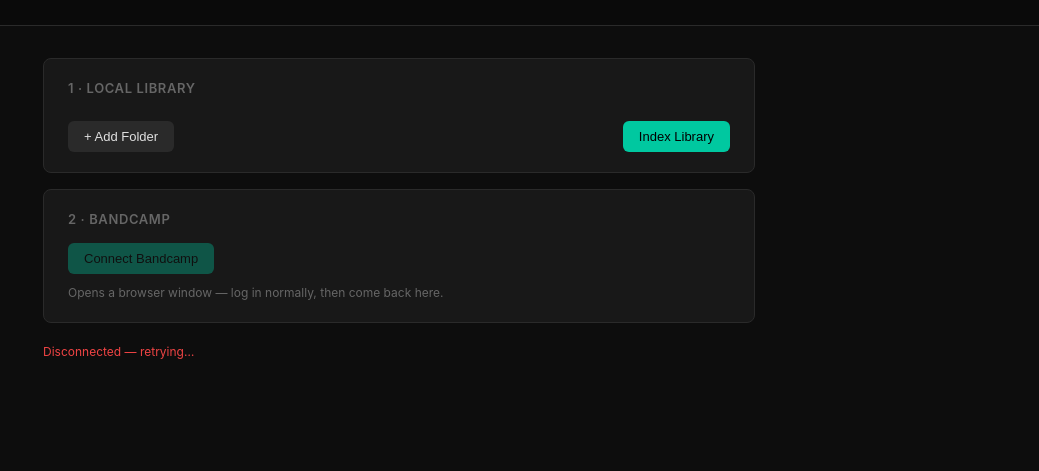
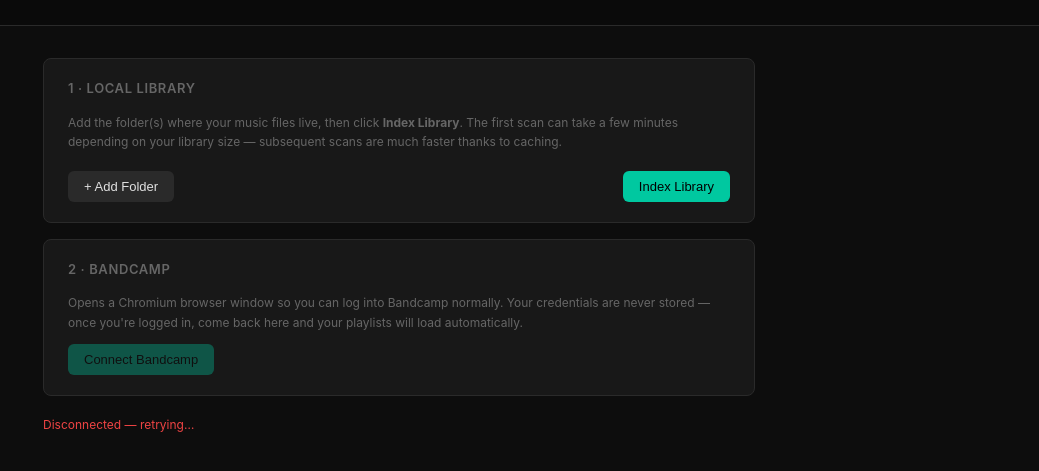
Before and after one commit to cgonz313/rekordbox-bandcamp, a plain HTML site: page static/index.html in a window 1280 px wide. Shown: the part 171-642 px from the top of the page, without its empty margins (241-1280 px from the left). Drawn offline with Linux system fonts and the light colour scheme.

Commit message:
Add helper text to each card explaining what it does

```diff
--- a/static/index.html
+++ b/static/index.html
@@ -32,6 +32,7 @@
       <span class="card-title">1 · Local Library</span>
       <span class="card-status" id="index-status"></span>
     </div>
+    <p class="card-hint">Add the folder(s) where your music files live, then click <strong>Index Library</strong>. The first scan can take a few minutes depending on your library size — subsequent scans are much faster thanks to caching.</p>
     <div id="music-dirs-list"></div>
     <div class="row" style="margin-top:8px">
       <button class="btn-secondary" id="add-dir-btn">+ Add Folder</button>
@@ -49,10 +50,8 @@
       <span class="card-title">2 · Bandcamp</span>
       <span class="card-status" id="login-status"></span>
     </div>
+    <p class="card-hint">Opens a Chromium browser window so you can log into Bandcamp normally. Your credentials are never stored — once you're logged in, come back here and your playlists will load automatically.</p>
     <button class="btn-primary" id="login-btn" disabled>Connect Bandcamp</button>
-    <p style="margin-top:10px;font-size:12px;color:var(--muted)">
-      Opens a browser window — log in normally, then come back here.
-    </p>
   </div>
 
   <!-- Step 3: Playlist selection -->
@@ -60,11 +59,13 @@
     <div class="card-header">
       <span class="card-title">3 · Playlists</span>
     </div>
+    <p class="card-hint">Select the playlists you want to export, choose where to save the XML file, then click <strong>Export</strong>. The XML can be imported directly into rekordbox via <em>Preferences → Advanced → rekordbox xml</em>.</p>
     <label class="select-all-row hidden" id="select-all-row">
       <input type="checkbox" id="select-all-chk"> Select all
     </label>
     <div id="playlist-list"></div>
     <div style="margin-top:14px">
+      <p class="card-hint" style="margin-bottom:8px">Save XML to:</p>
       <div class="dir-row" style="margin-bottom:10px">
         <input type="text" id="export-dir-input" placeholder="~/Desktop" spellcheck="false">
         <button class="btn-secondary" id="export-dir-browse-btn">Browse…</button>
@@ -83,6 +84,7 @@
     <div class="card-header">
       <span class="card-title">Export Result</span>
     </div>
+    <p class="card-hint">Download the XML and import it into rekordbox. Unmatched tracks couldn't be found in your local library — check that the files are indexed and have proper metadata tags.</p>
     <div class="result-stats">
       <div class="stat">
         <div class="stat-value" id="stat-matched">—</div>
--- a/static/style.css
+++ b/static/style.css
@@ -127,6 +127,13 @@
 .card-status {
   font-size: 13px;
   color: var(--accent);
+}
+
+.card-hint {
+  font-size: 12px;
+  color: var(--muted);
+  line-height: 1.6;
+  margin-bottom: 12px;
 }
 
 /* ── Buttons ── */
```
